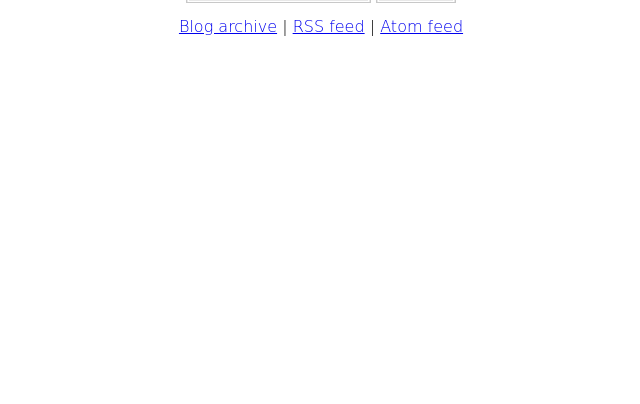
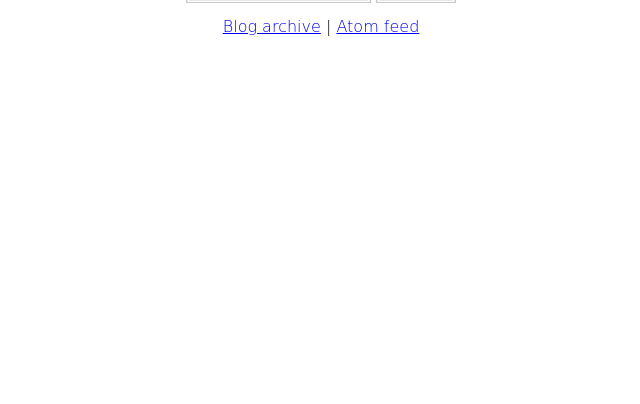
Before and after one commit to hjwp/TDDjango-site, a Django app: template blog/templates/blog.html in a window 1280 px wide. Shown: the part 351-755 px from the top of the page, without its empty margins (319-959 px from the left). Run offline with Django 3.2, Linux system fonts and the light colour scheme; the template is opened without the code that fills it, so the values that code supplies are empty.

Commit message:
remove rss feed (broken)

```diff
--- a/blog/templates/blog.html
+++ b/blog/templates/blog.html
@@ -25,8 +25,6 @@
     <p class="centred">
       <a href="{% url articles_archive %}">Blog archive</a>
       |
-      <a href="{% url articles_rss_feed_latest %}">RSS feed</a>
-      |
       <a href="{% url articles_atom_feed_latest %}">Atom feed</a>
     </p>
 {% endblock %}
```
